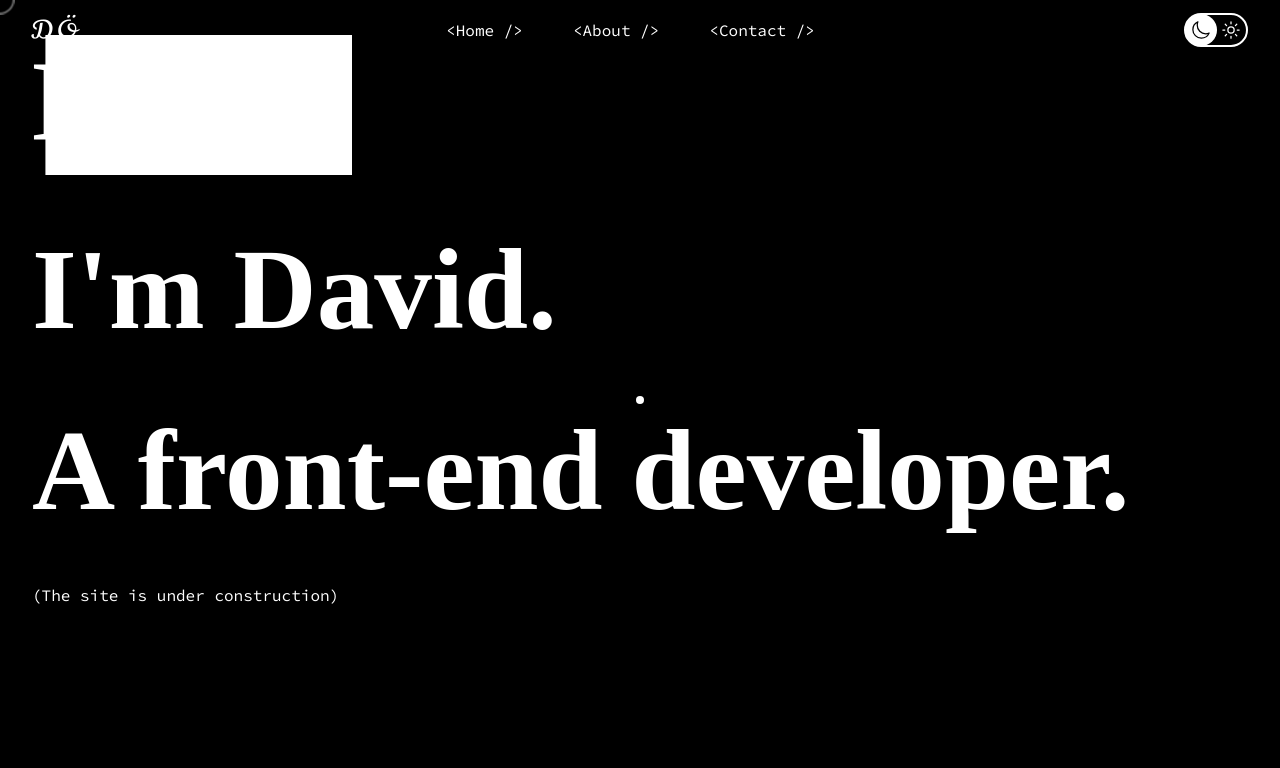
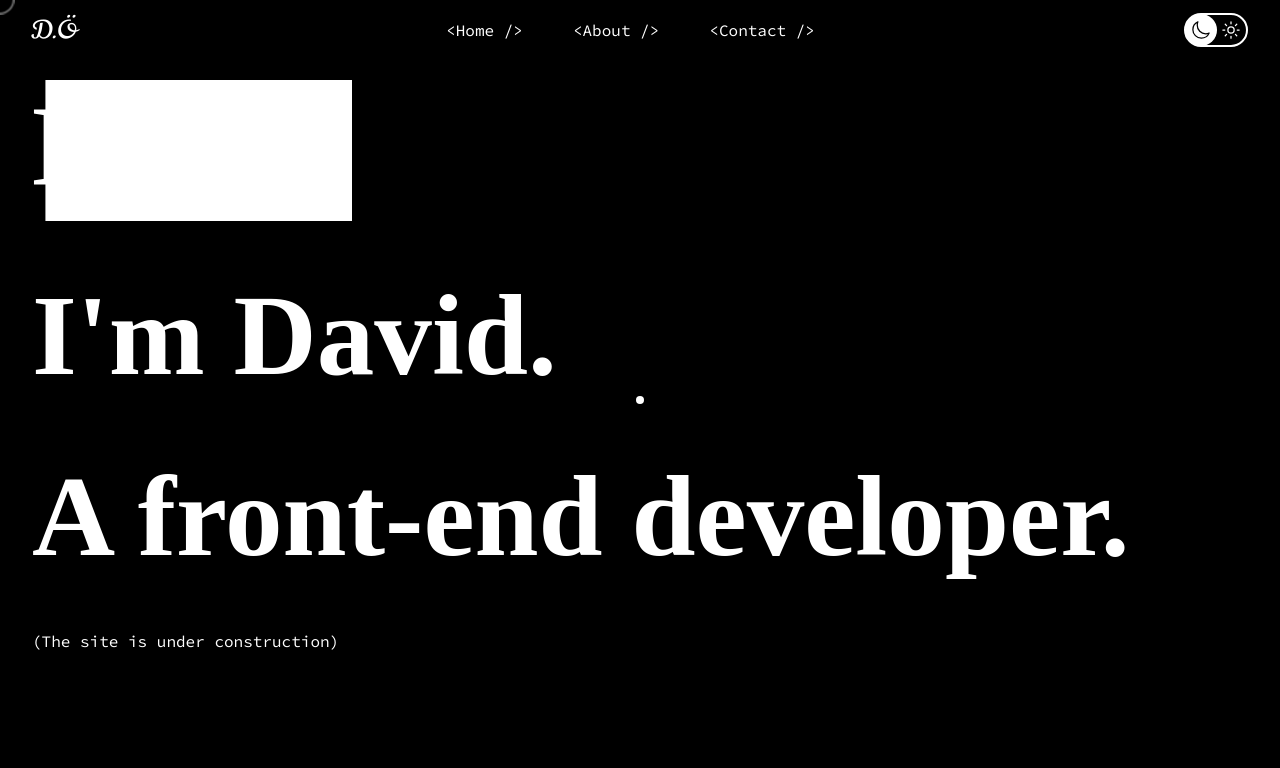
Before and after one commit to daoma90/portfolio, a Next.js app: page / in a window 1280 px wide. Shown: the top 768 px of the page. Built offline with nearby package versions, Linux system fonts and the light colour scheme; a web font is replaced by a local one.

Commit message:
style fixes

```diff
--- a/components/layout/Header/styles.ts
+++ b/components/layout/Header/styles.ts
@@ -82,8 +82,10 @@ export const MenuContentContainer = styled.div`
   align-items: center;
   justify-content: flex-end;
   margin-top: 20%;
-  gap: 8rem;
+  gap: 15vh;
   padding: 4rem;
+  padding-left: 2rem;
+  padding-right: 2rem;
 `;
 
 export const MenuButtonContainer = styled.div`
--- a/components/library/organisms/MainHero/styles.ts
+++ b/components/library/organisms/MainHero/styles.ts
@@ -1,8 +1,10 @@
+import { breakpoints } from "@/theme";
 import { m } from "framer-motion";
 import styled from "styled-components";
 
 export const Container = styled.section`
-  height: 80vh;
+  height: 100%;
+  min-height: 100vh;
   display: flex;
   flex-direction: column;
   justify-content: center;
@@ -11,7 +13,12 @@ export const Container = styled.section`
   max-width: ${(props) => props.theme.spacings.contentMaxWidth};
   padding-left: ${(props) => props.theme.spacings.padding};
   padding-right: ${(props) => props.theme.spacings.padding};
+  padding-top: 5rem;
   margin: 0 auto;
+
+  ${breakpoints.laptop} {
+    min-height: auto;
+  }
 `;
 
 export const GreetingsRowContainer = styled.div`
```
